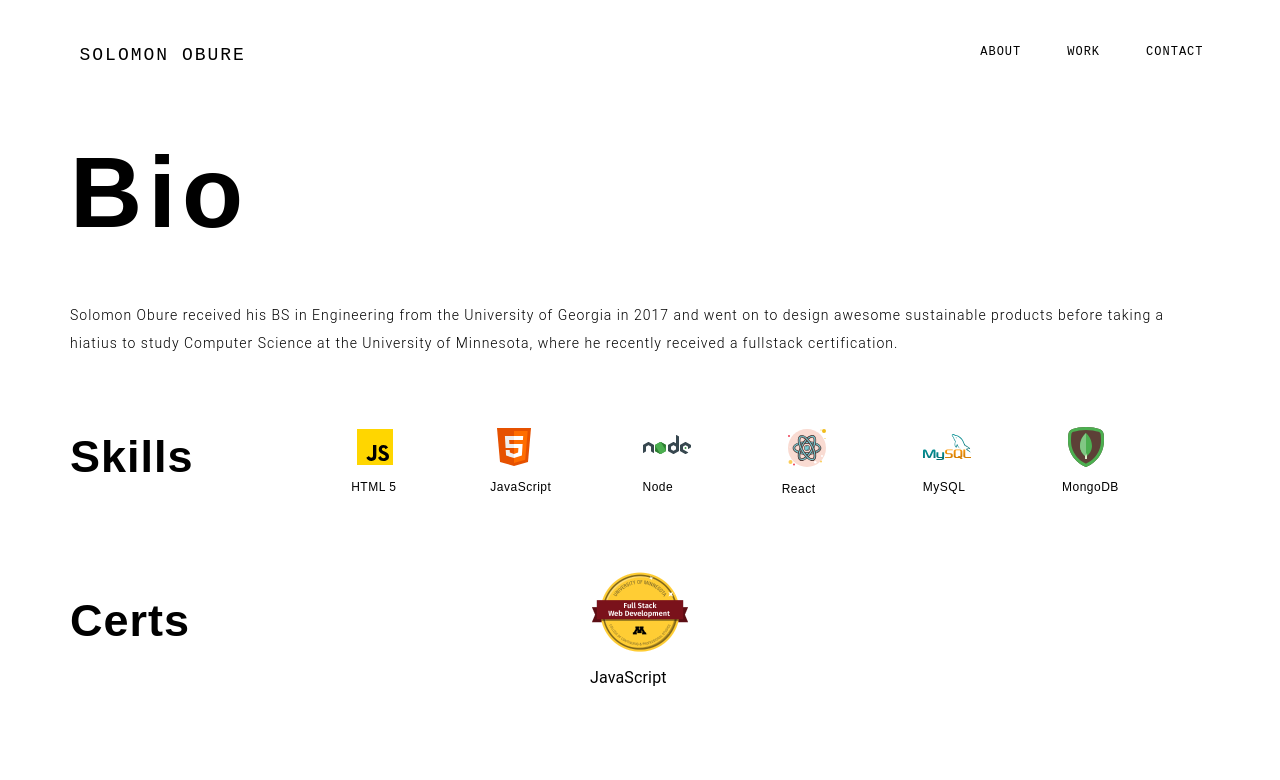
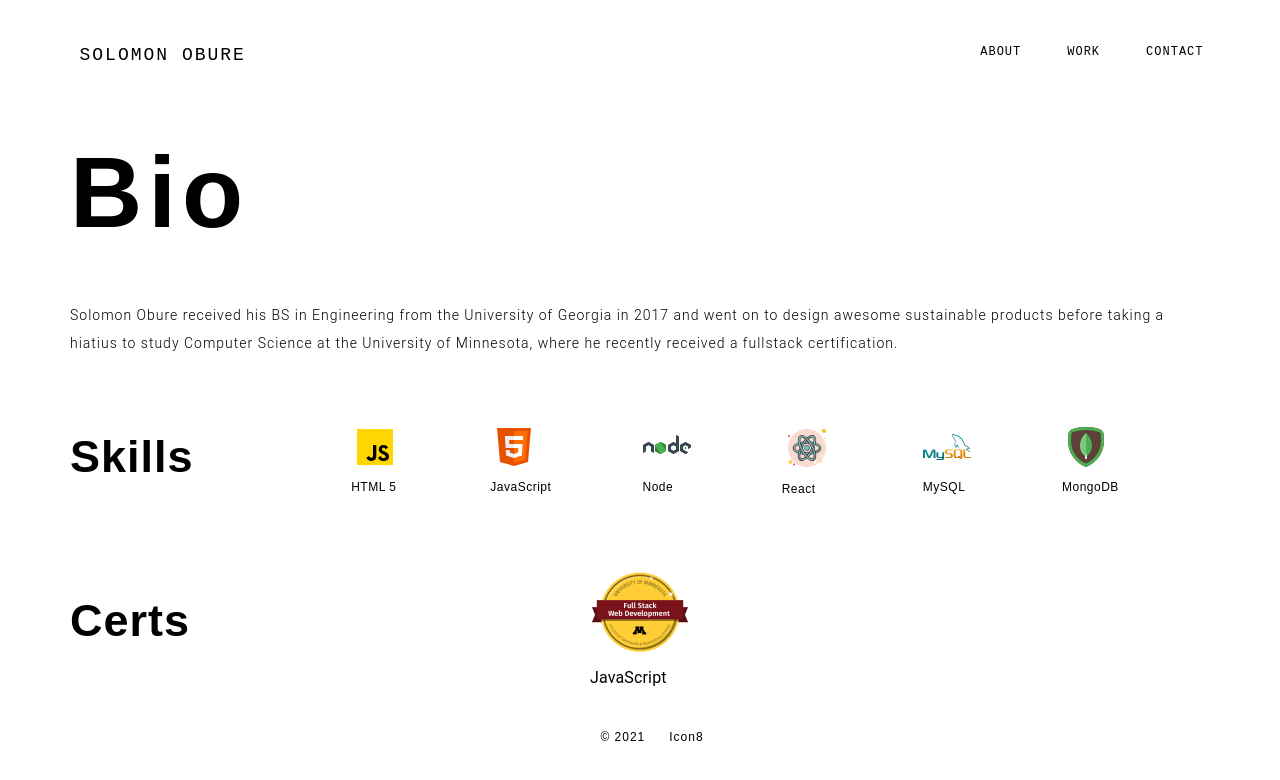
Before and after one commit to sirsoco/portfolio, a React (Create React App) app in the folder portfolio/: page /about in a window 1280 px wide. Shown: the top 780 px of the page. Built offline with nearby package versions, Linux system fonts and the light colour scheme.

Commit message:
rendering footer

```diff
--- a/portfolio/src/App.css
+++ b/portfolio/src/App.css
@@ -27,6 +27,16 @@
 .App-link {
   color: #61dafb;
 }
+html {height:100%}
+body {min-height:100%;
+display: 'flex';
+flex-direction: 'column';}
+
+
+
+.footer{
+  margin-top: auto;
+}
 
 @media (min-width: 960px) {
 .MuiGrid-grid-md-4 {
--- a/portfolio/src/App.js
+++ b/portfolio/src/App.js
@@ -1,4 +1,4 @@
-import React, { useState } from 'react';
+import React from 'react';
 import { BrowserRouter as Router, Switch, Route, Link } from 'react-router-dom';
 import zIndex from '@material-ui/core/styles/zIndex';
 import './App.css';
@@ -15,7 +15,7 @@ import landingPage from './pages/landingPage';
 import aboutPage from './pages/aboutPage';
 import workPage from './pages/workPage';
 import contactPage from './pages/contactPage';
-import footer from './components/Footer/Footer.js';
+import Footer from './components/Footer/Footer.js';
 
 const useStyles = makeStyles((theme) => ({
   root: {
@@ -95,6 +95,18 @@ const title = createMuiTheme({
   },
 });
 
+const footer = createMuiTheme({
+  typography: {
+    fontFamily: "Playfair Display, Sans-serif",
+    h6: {
+      fontSize: 12,
+      fontWeight: 300,
+      letterSpacing: 1,
+      lineHeight: 2,
+    },
+  },
+});
+
 const menu = createMuiTheme({
   typography: {
     fontFamily: 'Source Code Pro, monospace',
@@ -107,7 +119,7 @@ const menu = createMuiTheme({
 });
 
 
-function App() {
+function App(props) {
   const classes = useStyles();
   return (
     <Router>
@@ -167,7 +179,7 @@ function App() {
             </div>
           </div>
         </Toolbar>
-      </ThemeProvider>
+        </ThemeProvider>
 
       <Switch>
         <Route exact path='/' component={landingPage}></Route>
@@ -176,7 +188,6 @@ function App() {
         <Route exact path='/contact' component={contactPage}></Route>
       </Switch>
 
-      <footer></footer>
     </Router>
   );
 }
--- a/portfolio/src/components/Footer/Footer.js
+++ b/portfolio/src/components/Footer/Footer.js
@@ -1,11 +1,50 @@
-import React from 'react';
-import Toolbar from '@material-ui/core/Toolbar';
-import Typography from '@material-ui/core/Typography';
+import { React, useState } from "react";
+import Toolbar from "@material-ui/core/Toolbar";
+import { ThemeProvider, createMuiTheme } from "@material-ui/core/styles";
+import { makeStyles } from "@material-ui/core/styles";
+import Grid from "@material-ui/core/Grid";
+import Typography from "@material-ui/core/Typography";
 
-export default function Footer() {
-    return(
-        <Toolbar position="fixed" color="primary">
-            <a>©{new Date.prototype.getFullYear()}</a>
-        </Toolbar>
-    )
+export default function Footer(props) {
+    const useStyles = makeStyles((props,theme) => ({
+        root: {
+
+        },
+        Icon8: {
+            display: props.Icon8
+        },
+    }))
+
+  const d = new Date();
+
+  const footer = createMuiTheme({
+    typography: {
+      fontFamily: "Playfair Display, Sans-serif",
+      h6: {
+        fontSize: 12,
+        fontWeight: 300,
+        letterSpacing: 1,
+        lineHeight: 2,
+      },
+    },
+  });
+const classes = useStyles();
+  return (
+    <ThemeProvider theme={footer}>
+      <Grid container justify="center" alignItems="center">
+        <Grid item direction="column" display="block">
+          <Toolbar position="fixed" color="primary">
+            <Typography variant="h6" display="center">
+              © {d.getFullYear()}
+            </Typography>
+          </Toolbar>
+        </Grid>
+        <Grid item direction="column" display="block" className={classes.Icon8}>
+          <Typography variant="h6" display="center">
+            Icon8
+          </Typography>
+        </Grid>
+      </Grid>
+    </ThemeProvider>
+  );
 }
--- a/portfolio/src/pages/aboutPage.js
+++ b/portfolio/src/pages/aboutPage.js
@@ -11,6 +11,7 @@ import NodeLogo from "../public/icons8-nodejs.svg";
 import MySqlLogo from "../public/icons8-mysql-logo.svg";
 import MongoDbLogo from "../public/icons8-mongodb.svg";
 import Cert from "../public/fullstackcert.png";
+import Footer from "../components/Footer/Footer.js";
 
 export default function AboutPage(props) {
   const useStyles = makeStyles((theme) => ({
@@ -142,6 +143,8 @@ export default function AboutPage(props) {
 
   const classes = useStyles();
 
+  const Icon8 = "in-line";
+
   return (
     <ThemeProvider>
       <div className={classes.root}>
@@ -222,6 +225,9 @@ export default function AboutPage(props) {
           </Grid>
         </Grid>
       </div>
+      <Footer
+        Icon8={Icon8}>
+      </Footer>
     </ThemeProvider>
   );
 }
--- a/portfolio/src/pages/contactPage.js
+++ b/portfolio/src/pages/contactPage.js
@@ -1,4 +1,4 @@
-import React from "react";
+import { React, useEffect, useState} from "react";
 import { makeStyles } from "@material-ui/core/styles";
 import { ThemeProvider, createMuiTheme } from "@material-ui/core/styles";
 import Grid from "@material-ui/core/Grid";
@@ -6,8 +6,11 @@ import Typography from "@material-ui/core/Typography";
 import Box from "@material-ui/core/Box";
 import LinkedInIcon from "../public/icons8-linkedin.svg";
 import GitHubIcon from "../public/icons8-github.svg";
+import Footer from "../components/Footer/Footer.js";
 
 export default function ContactPage(props) {
+  const [Icon8, setIcon8] = useState("");
+
   const useStyles = makeStyles((theme) => ({
     root: {
       flexGrow: 1,
@@ -92,6 +95,11 @@ export default function ContactPage(props) {
     },
   });
 
+  useEffect((props) => {
+    setIcon8("in-line")
+  });
+
+
   const classes = useStyles();
   return (
     <div className={classes.root}>
@@ -145,6 +153,7 @@ export default function ContactPage(props) {
           </ThemeProvider>
         </Grid>
       </Grid>
+      <Footer></Footer>
     </div>
   );
 }
--- a/portfolio/src/pages/landingPage.js
+++ b/portfolio/src/pages/landingPage.js
@@ -6,6 +6,7 @@ import Box from "@material-ui/core/Box";
 import { ThemeProvider, createMuiTheme } from "@material-ui/core/styles";
 import WandrMock from "../public/wander_macbook_pro.jpeg";
 import DishTrackerMock from "../public/dishtracker_iphonex.jpeg";
+import Footer from "../components/Footer/Footer.js";
 
 
 export default function LandingPage(props) {
@@ -74,6 +75,8 @@ export default function LandingPage(props) {
     },
   });
 
+  const Icon8 = "none";
+
   const classes = useStyles();
 
   return (
@@ -110,6 +113,9 @@ export default function LandingPage(props) {
           </Grid>
         </Grid>
       </div>
+      <Footer
+        Icon8={Icon8}></Footer>
     </ThemeProvider>
+
   );
 }
--- a/portfolio/src/pages/workPage.js
+++ b/portfolio/src/pages/workPage.js
@@ -10,6 +10,7 @@ import dishTrackerImg0 from "../public/DishTrackerLanding.png";
 import dishTrackerImg1 from "../public/dishtracker.gif";
 import Divider from "@material-ui/core/Divider";
 import Button from "@material-ui/core/Button";
+import Footer from "../components/Footer/Footer.js";
 
 export default function WorkPage(props) {
   const app = [
@@ -244,7 +245,7 @@ export default function WorkPage(props) {
             </ThemeProvider>
           </Grid>
         </Grid>
-        <a>footer</a>
+        <Footer></Footer>
       </div>
     </ThemeProvider>
   );
```
Also changed, not shown: 1 other file (tests, documents, lock files or other folders).
